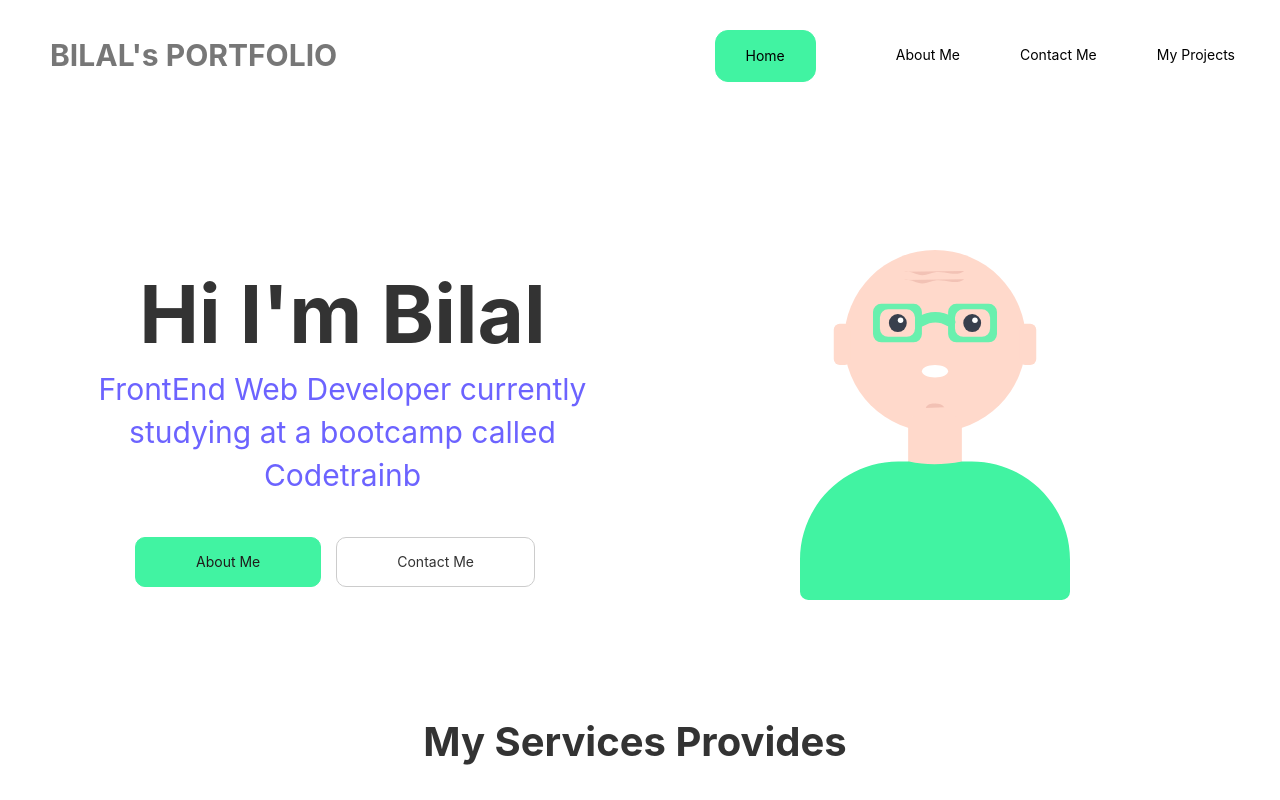
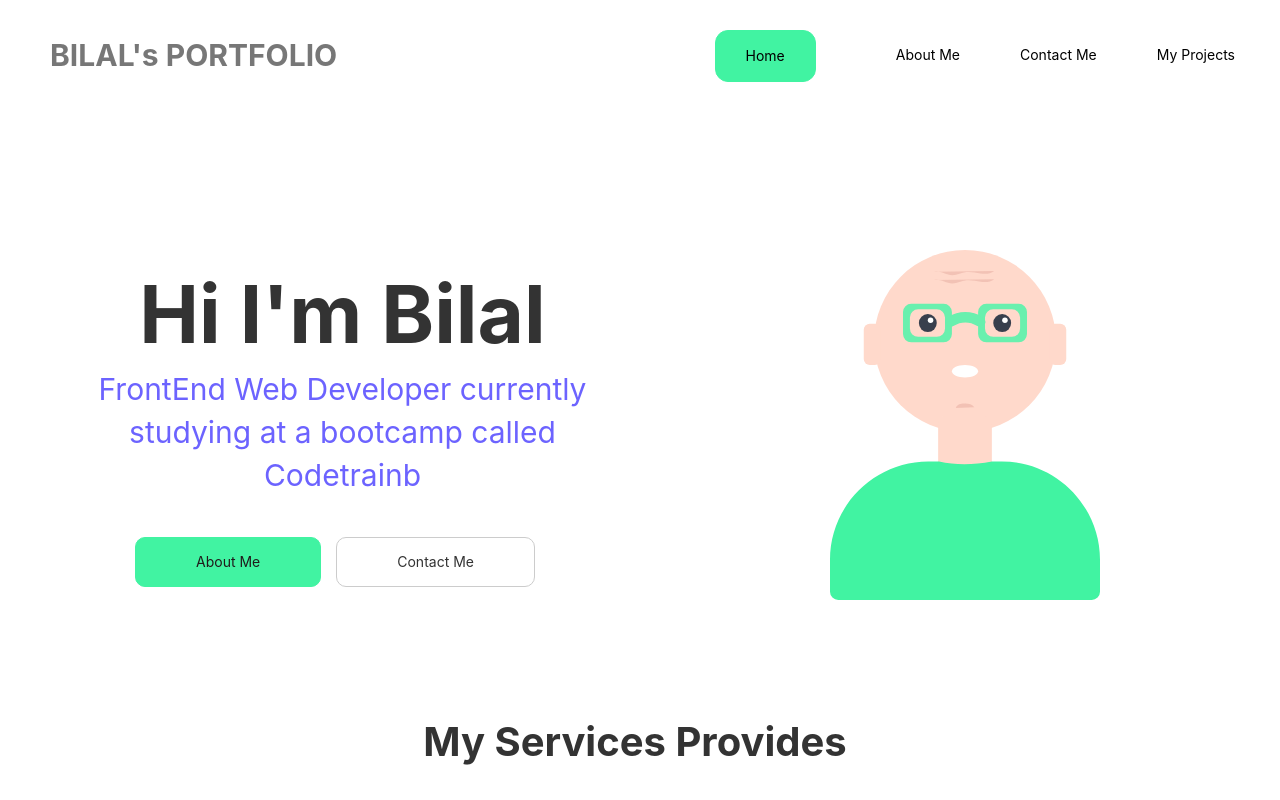
Before and after one commit to BillZak/my-portfolio-project, a React (Create React App) app: page / in a window 1280 px wide. Shown: the top 800 px of the page. Built offline with nearby package versions, Linux system fonts and the light colour scheme.

Commit message:
add text

```diff
--- a/src/Pages/Home/Home.jsx
+++ b/src/Pages/Home/Home.jsx
@@ -65,7 +65,7 @@ const Home = () => {
                     </div>
 
                     <div className="col-md-6">
-                        <img src={educator} className="img-responsive" style={{height: '350px', marginLeft: '150px'}}/>
+                        <img src={educator} className="img-responsive" style={{height: '350px', marginLeft: '180px'}}/>
                     </div>
                 </div>
             </div>
```
